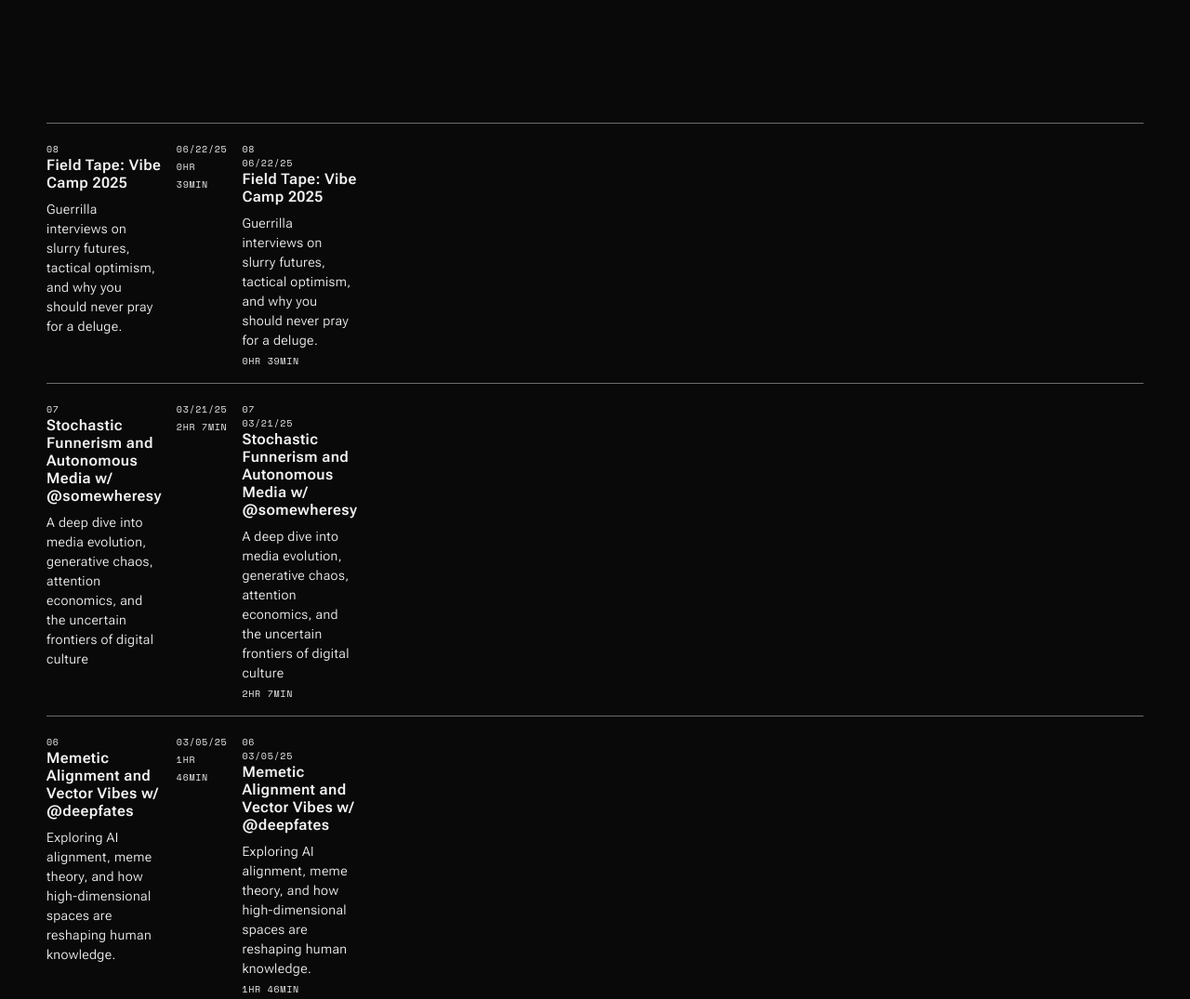
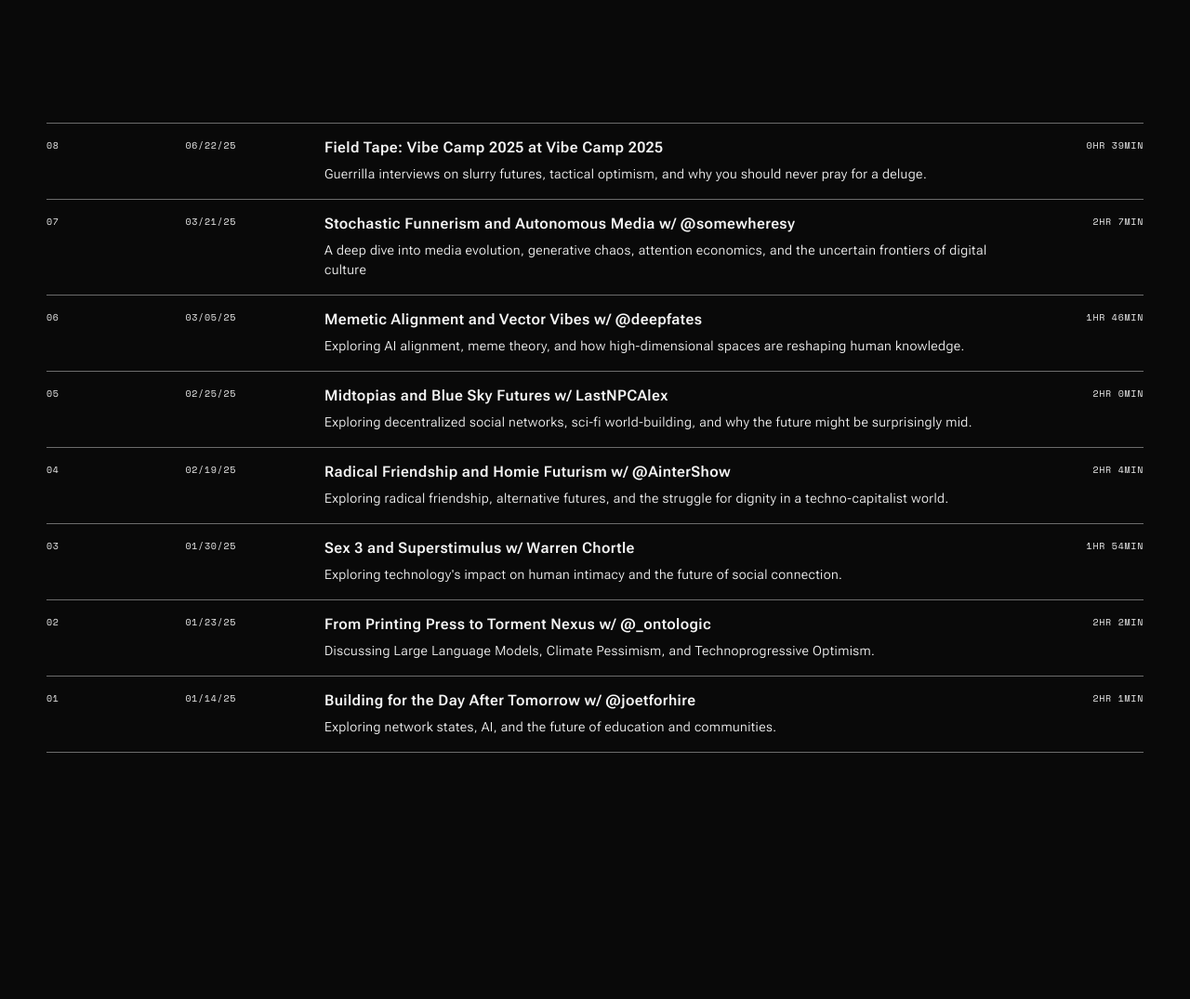
Before and after one commit to robotson/neomania-site, an Eleventy site: page src/index.html in a window 1280 px wide. Shown: the part 700-1775 px from the top of the page at 93% size. After the commit the page ends 1542 px from the top, so only its background shows below. Built offline with nearby package versions, Linux system fonts and the light colour scheme; Eleventy itself is replaced by a stand-in of ours; files that its build step writes are made by us from their sources.

Commit message:
feat(episodes): Implement granular content override system
Introduces a flexible annotation system to manually override episode
data, including guest names, titles, and prepositions (e.g., "w/" vs "at").

- Adds new override fields (`guestPreposition`, `guestDisplayName`, etc.)
  to `episodeAnnotations.js`.
- Updates the `episode-catalog.njk` template to use a "waterfall"
  logic, preferring override data but falling back to defaults.
- Adds a conditional `.no-guest` class to episode rows for easier
  styling of episodes without guest info.

```diff
--- a/src/_data/episodeAnnotations.js
+++ b/src/_data/episodeAnnotations.js
@@ -25,6 +25,13 @@ const episodeAnnotations = {
     featured: true,
     corrections: ["Fixed link to @somewheresy's Bluesky profile in show notes"],
     lastUpdated: "2025-06-14",
+  },
+
+  // Vibe Camp 2025 episode with custom preposition
+  "field-tape-vibe-camp-2025": {
+    guestPreposition: "at",
+    guestDisplayName: "Vibe Camp 2025",
+    guestShortName: "Vibe Camp",
   },
 
   // "7-stochastic-funnerism-and-autonomous-media-w-some": {
--- a/src/_includes/components/episode-catalog.njk
+++ b/src/_includes/components/episode-catalog.njk
@@ -1,51 +1,34 @@
 <main class="episode-list">
+  {# This is the new, flat structure for each episode row #}
   {% for post in collections.episodes | reverse %}
-  {% set ep_data = post.data %}
-  <a href="{{ post.url | url }}" class="episode-row">
-    <div class="episode-row-top">
+    {% set ep_data = post.data %}
+
+    {# Define display variables with override logic #}
+    {% set final_title = ep_data.displayTitleOverride or ep_data.displayTitle %}
+    {% set final_guest_name = ep_data.guestShortName or ep_data.guestDisplayName or ep_data.guest %}
+    {% set final_preposition = ep_data.guestPreposition or "w/" %}
+
+    {% set has_guest_info = final_guest_name and final_guest_name != 'null' %}
+
+    <a href="{{ post.url | url }}" class="episode-row{% if not has_guest_info %} no-guest{% endif %}">
       <span class="episode-number">{{ (ep_data.episodeNumber | string) | padStart(2, '0') }}</span>
+      <span class="episode-date">{{ ep_data.date | date('MM/dd/yy') }}</span>
+
+      {# The main content block for title and subtitle #}
       <div class="episode-main">
         <h2 class="episode-title">
-        <span class="episode-title-display">{{ ep_data.displayTitle }}</span>
-        <span class="episode-title-original">{{ ep_data.displayTitle }}{% if ep_data.guest %} w/ {{ ep_data.guest }}{% endif %}</span>
-      </h2>
+            {# We keep both spans for CSS targeting at different breakpoints #}
+            <span class="episode-title-display">{{ final_title }}</span>
+            <span class="episode-title-original">{{ final_title }}{% if has_guest_info %} {{ final_preposition }} {{ ep_data.guestDisplayName or final_guest_name }}{% endif %}</span>
+        </h2>
         <p class="episode-desc roboto-slant">{{ ep_data.subtitle }}</p>
       </div>
-    </div>
-    <div class="episode-row-bottom">
-      {% if ep_data.guest %}
-      <span class="episode-guest-w">w/</span>
-      <div class="episode-guest-info">
-        <span class="episode-guest-name">{{ ep_data.guest }}</span>
-        <span class="episode-date">{{ ep_data.date | date('MM/dd/yy') }}</span>
-        <span class="episode-duration">{{ ep_data.duration | formatDuration }}</span>
-      </div>
-      {% else %}
-      <div></div> {# Empty space for alignment #}
-      <div class="episode-guest-info">
-        <span class="episode-date">{{ ep_data.date | date('MM/dd/yy') }}</span>
-        <span class="episode-duration">{{ ep_data.duration | formatDuration }}</span>
-      </div>
-      {% endif %}
-    </div>
 
-    {# Additional structure for 1280px+ flexbox layout #}
-    <div class="episode-content">
-      <div class="episode-left">
-        <span class="episode-number">{{ (ep_data.episodeNumber | string) | padStart(2, '0') }}</span>
-        <span class="episode-date">{{ ep_data.date | date('MM/dd/yy') }}</span>
-      </div>
-      <div class="episode-right">
-        <div class="episode-main">
-          <h2 class="episode-title">
-            <span class="episode-title-display">{{ ep_data.displayTitle }}</span>
-            <span class="episode-title-original">{{ ep_data.displayTitle }}{% if ep_data.guest %} w/ {{ ep_data.guest }}{% endif %}</span>
-          </h2>
-          <p class="episode-desc roboto-slant">{{ ep_data.subtitle }}</p>
-        </div>
-        <span class="episode-duration">{{ ep_data.duration | formatDuration }}</span>
-      </div>
-    </div>
-  </a>
+      {# Guest info for smaller, stacked layouts #}
+      <span class="episode-guest-w">{{ final_preposition }}</span>
+      <span class="episode-guest-name">{{ final_guest_name }}</span>
+
+      <span class="episode-duration">{{ ep_data.duration | formatDuration }}</span>
+    </a>
   {% endfor %}
 </main>
```
